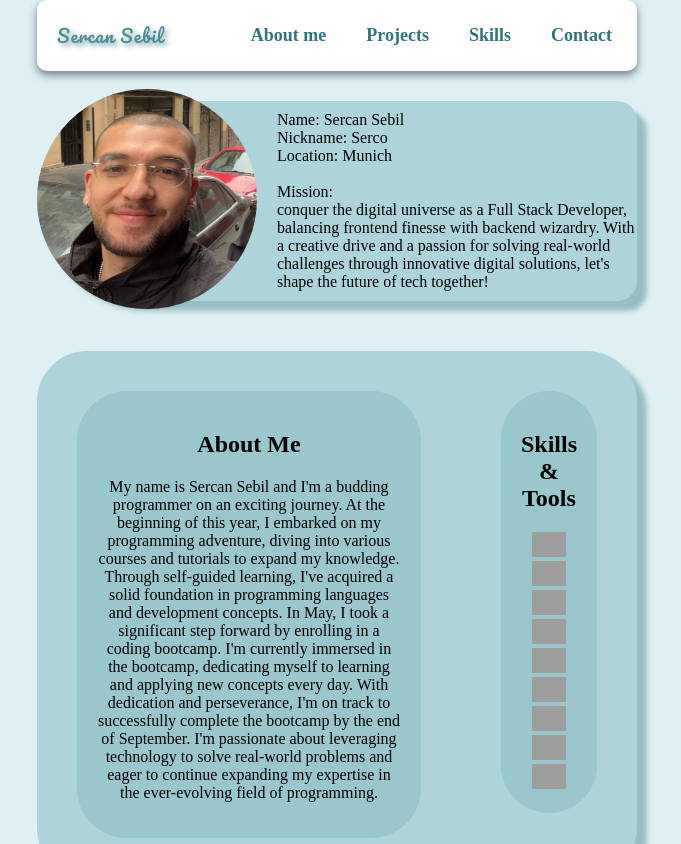
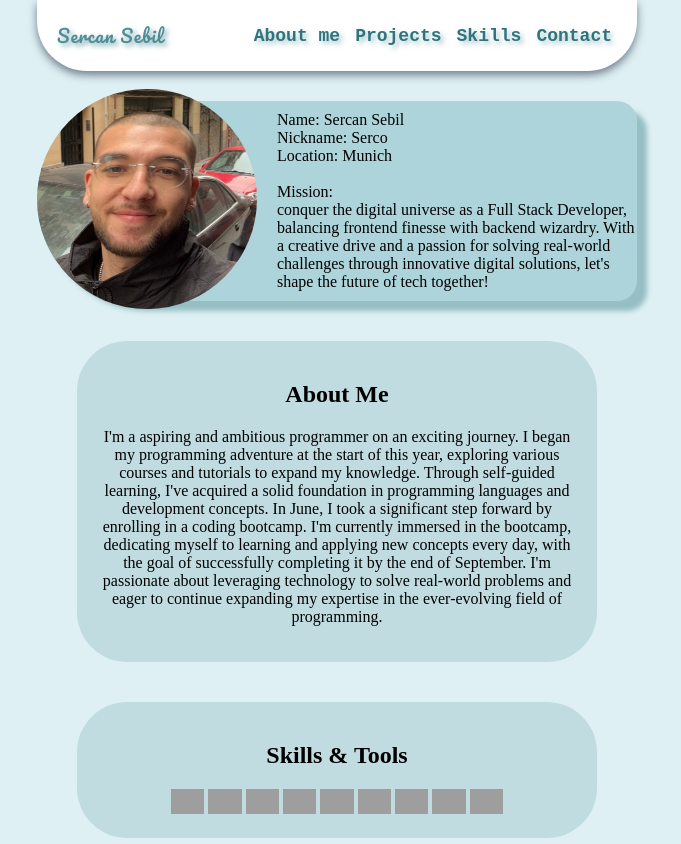
Before and after one commit to Serco627/personal-website, a website: page index.html in a window 1280 px wide. Shown: the top 844 px of the page, without its empty margins (303-984 px from the left). Drawn offline with Linux system fonts and the light colour scheme; grey boxes are pictures that could not be loaded.

Commit message:
update header and navbar

```diff
--- a/index.html
+++ b/index.html
@@ -46,18 +46,8 @@
     <section id="aboutme" class="aboutme">
       <h1>About Me</h1>
       <p>
-        My name is Sercan Sebil and I'm a budding programmer on an exciting
-        journey. At the beginning of this year, I embarked on my programming
-        adventure, diving into various courses and tutorials to expand my
-        knowledge. Through self-guided learning, I've acquired a solid
-        foundation in programming languages and development concepts. In May, I
-        took a significant step forward by enrolling in a coding bootcamp. I'm
-        currently immersed in the bootcamp, dedicating myself to learning and
-        applying new concepts every day. With dedication and perseverance, I'm
-        on track to successfully complete the bootcamp by the end of September.
-        I'm passionate about leveraging technology to solve real-world problems
-        and eager to continue expanding my expertise in the ever-evolving field
-        of programming.
+
+I'm a aspiring and ambitious programmer  on an exciting journey. I began my programming adventure at the start of this year, exploring various courses and tutorials to expand my knowledge. Through self-guided learning, I've acquired a solid foundation in programming languages and development concepts. In June, I took a significant step forward by enrolling in a coding bootcamp. I'm currently immersed in the bootcamp, dedicating myself to learning and applying new concepts every day, with the goal of successfully completing it by the end of September. I'm passionate about leveraging technology to solve real-world problems and eager to continue expanding my expertise in the ever-evolving field of programming.
       </p>
     </section>
 
--- a/styles.css
+++ b/styles.css
@@ -109,10 +109,9 @@ body {
 .nav-container {
   display: flex;
   justify-content: space-between;
-  background-color: white;
   align-items: center;
   background-color: white;
-  border-radius: 10px;
+  border-radius: 0px 0px 50px 50px;
   box-shadow: 0 4px 8px rgba(51, 63, 86, 0.647);
   padding: 20px;
   margin-bottom: 30px;
@@ -121,15 +120,17 @@ body {
 .navbar {
   display: flex;
   justify-content: space-evenly;
-  gap: 40px;
+  gap: 15px;
   padding: 5px 5px;
 }
 
-a {
+header a {
+  font-family: monospace;
   text-decoration: none;
   color: rgb(47, 115, 125);
   font-size: 18px;
   font-weight: bolder;
+  text-shadow: 3px 3px 5px rgba(78, 141, 150, 0.5);
 }
 
 .logo {
@@ -173,13 +174,3 @@ a {
   text-align: center;
   border-radius: 50px 50px;
 }
-
-.aboutmeskills {
-  display: flex;
-  align-items: flex-start;
-  widht: 500px;
-  background-color: rgb(173, 212, 218);
-  border-radius: 50px 50px;
-  box-shadow: 10px 10px 5px rgba(78, 141, 150, 0.5);
-  margin-top: 50px;
-}
```
